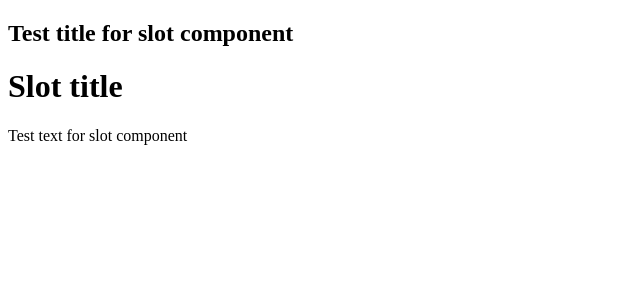
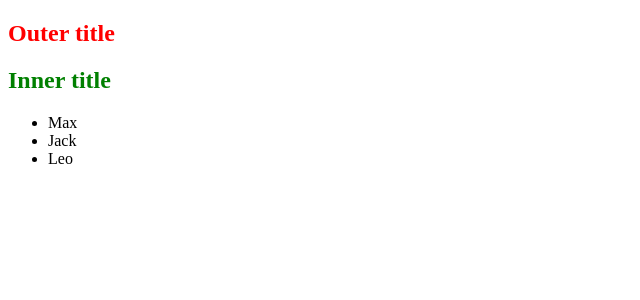
Before and after one commit to YauhenKavalchuk/vue-js, a Vue app in the folder vue-project/: page / in a window 1280 px wide. Shown: the top 300 px of the page, without its empty margins (0-640 px from the left). Built offline with nearby package versions, Linux system fonts and the light colour scheme.

Commit message:
Lesson 21

```diff
--- a/vue-project/src/App.vue
+++ b/vue-project/src/App.vue
@@ -1,27 +1,27 @@
 <template>
   <div id="app">
-    <Slot>
-      <h2 slot="title">{{slotTitle}}</h2>
-      <p slot="text">Test text for slot component</p>
-    </Slot>
+    <h2>Outer title</h2>
+    <List/>
   </div>
 </template>
 
 <script>
-import Slot from './components/Slot'
+import List from './components/List'
 
 export default {
   components: {
-    Slot
+    List
   },
   data() {
     return {
-      slotTitle: 'Test title for slot component'
+
     }
   }
 }
 </script>
 
-<style>
-
+<style scoped>
+  h2 {
+    color: red;
+  }
 </style>
--- a/vue-project/src/components/List.vue
+++ b/vue-project/src/components/List.vue
@@ -1,9 +1,12 @@
 <template>
-  <ul>
-    <li v-for="person in people">
-      {{person}}
-    </li>
-  </ul>
+  <div>
+    <h2>Inner title</h2>
+    <ul>
+      <li v-for="person in people">
+        {{person}}
+      </li>
+    </ul>
+  </div>
 </template>
 
 <script>
@@ -16,6 +19,8 @@ export default {
 }
 </script>
 
-<style>
-
+<style scoped>
+  h2 {
+    color: green;
+  }
 </style>
```
